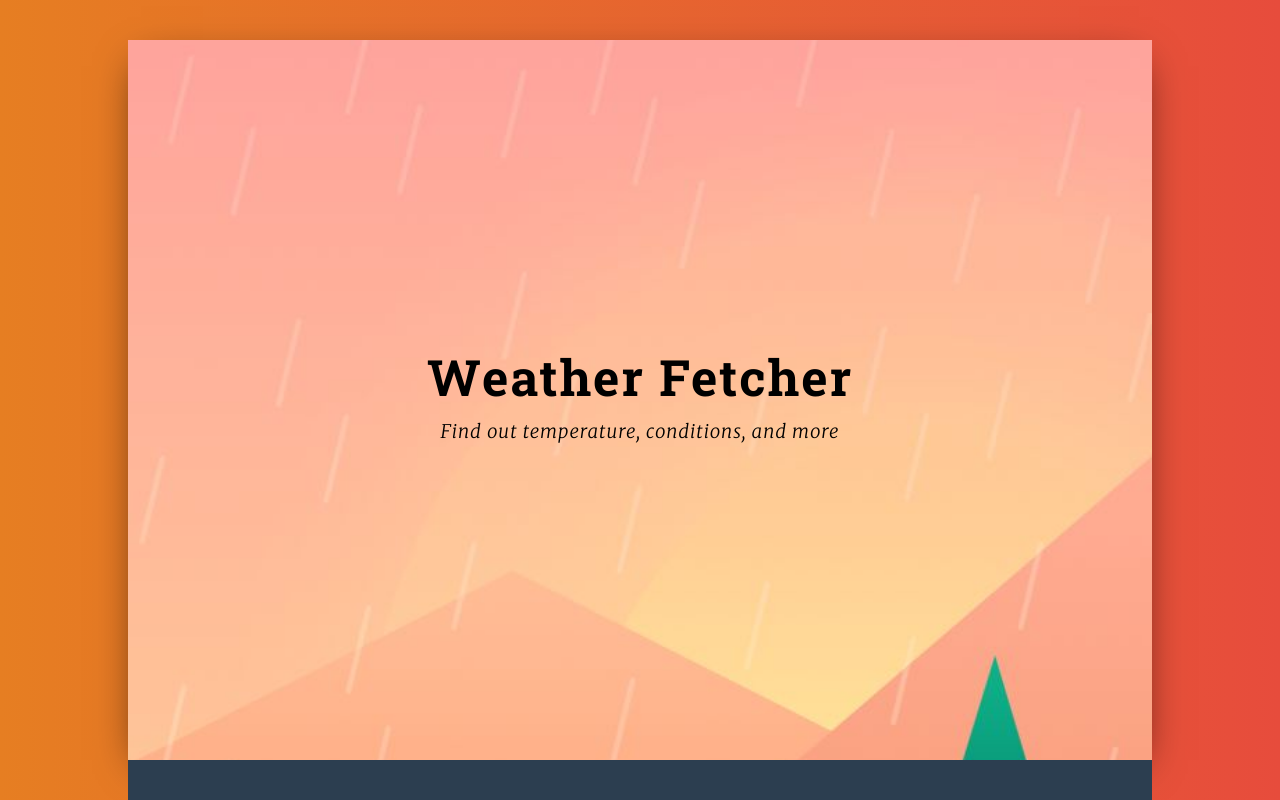
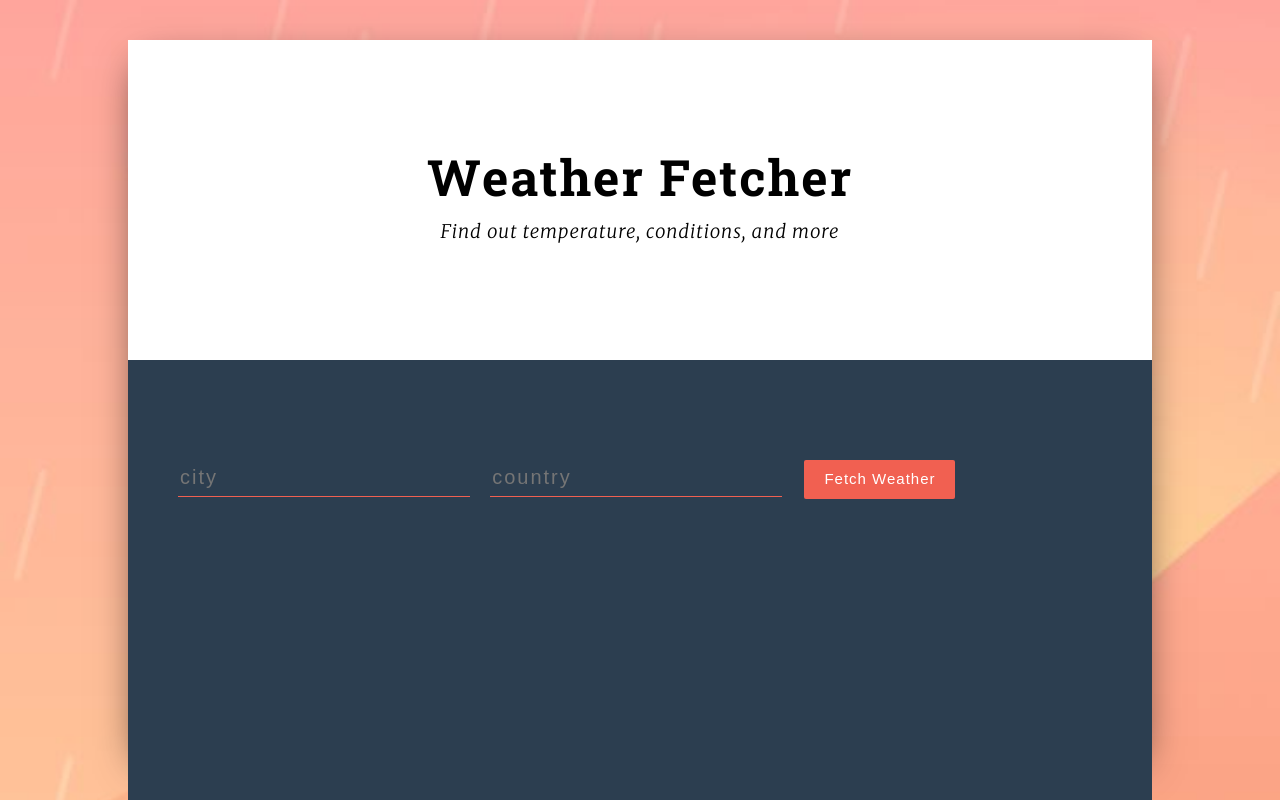
Before and after one commit to marselgray/weatherapp, a React (Create React App) app: page / in a window 1280 px wide. Shown: the top 800 px of the page. Built offline with nearby package versions, Linux system fonts and the light colour scheme.

Commit message:
final updates

```diff
--- a/src/App.css
+++ b/src/App.css
@@ -4,10 +4,11 @@
 
 body {
   font-family: "Open Sans", serif;
+  background: url("img/bg.jpg") center center no-repeat;
+  background-size: cover;
 }
 
 .wrapper {
-  background: linear-gradient(to right, #e67e22, #e74c3c);
   height: 100vh;
   display: flex;
   justify-content: center;
@@ -23,9 +24,7 @@ body {
 }
 
 .title-container {
-  height: 90vh;
-  background: url("img/bg.jpg") center center no-repeat;
-  background-size: cover;
+  height: 40vh;
   display: flex;
   align-items: center;
   justify-content: center;
@@ -50,7 +49,7 @@ body {
 
 .form-container {
   background-color: #2c3e50;
-  height: 90vh;
+  height: 80vh;
   padding-top: 100px;
   padding-left: 50px;
 }
--- a/src/App.js
+++ b/src/App.js
@@ -50,20 +50,20 @@ class App extends React.Component {
     render(){
         return (
             <div>
-                <div className='wrapper'>
-                    <div className='main'>
-                        <div className='container'>
-                            <div className='row'>
-                                <div className ='col-xs-5 title-container'>
+        <div className="wrapper">
+          <div className="main">
+            <div className="container">
+              <div className="row">
+                <div className='col-xs-5 title-container'>
                   <Titles />
                 </div>
                 <div className='col-xs-7 form-container'>
-                                <Form getWeather={this.getWeather}/>
+                  <Form getWeather={this.getWeather} />
                   <Weather
                     temperature={this.state.temperature}
+                    humidity={this.state.humidity}
                     city={this.state.city}
                     country={this.state.country}
-                                humidity={this.state.humidity}
                     description={this.state.description}
                     error={this.state.error}
                   />
--- a/src/components/Weather.js
+++ b/src/components/Weather.js
@@ -9,12 +9,12 @@ const Weather = props => (
 	 }
 	 {
 	 	props.temperature && <p className="weather__key"> Temperature:
-	 		<span className="weather__value"> { props.temperature }	</span>
+	 		<span className="weather__value"> { props.temperature }&#8451;</span>
 	 	</p>
 	 }
 	 {
 	 	props.humidity && <p className="weather__key"> Humidity:
-	 		<span className="weather__value"> { props.humidity } </span>
+	 		<span className="weather__value"> { props.humidity }% </span>
 	 	</p>
 	 }
 	 {
```
Lines whose indentation alone changed are shown as unchanged.
